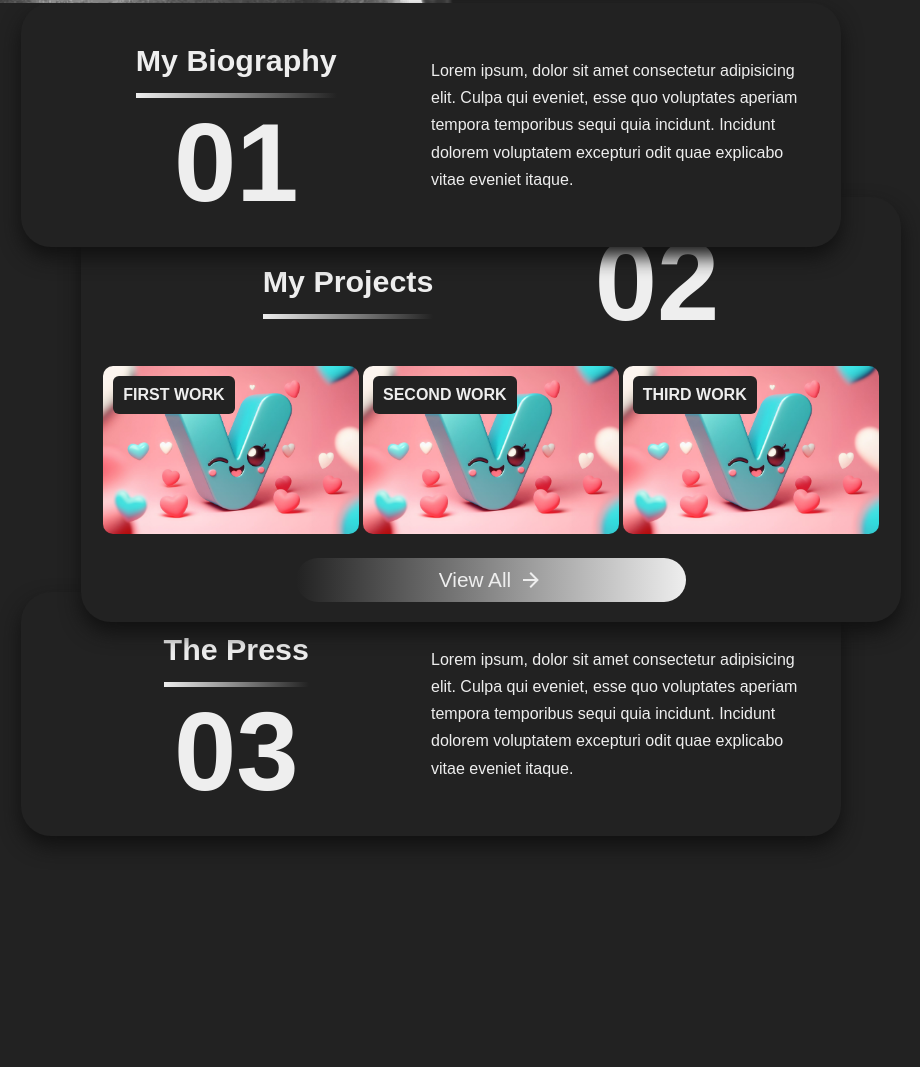
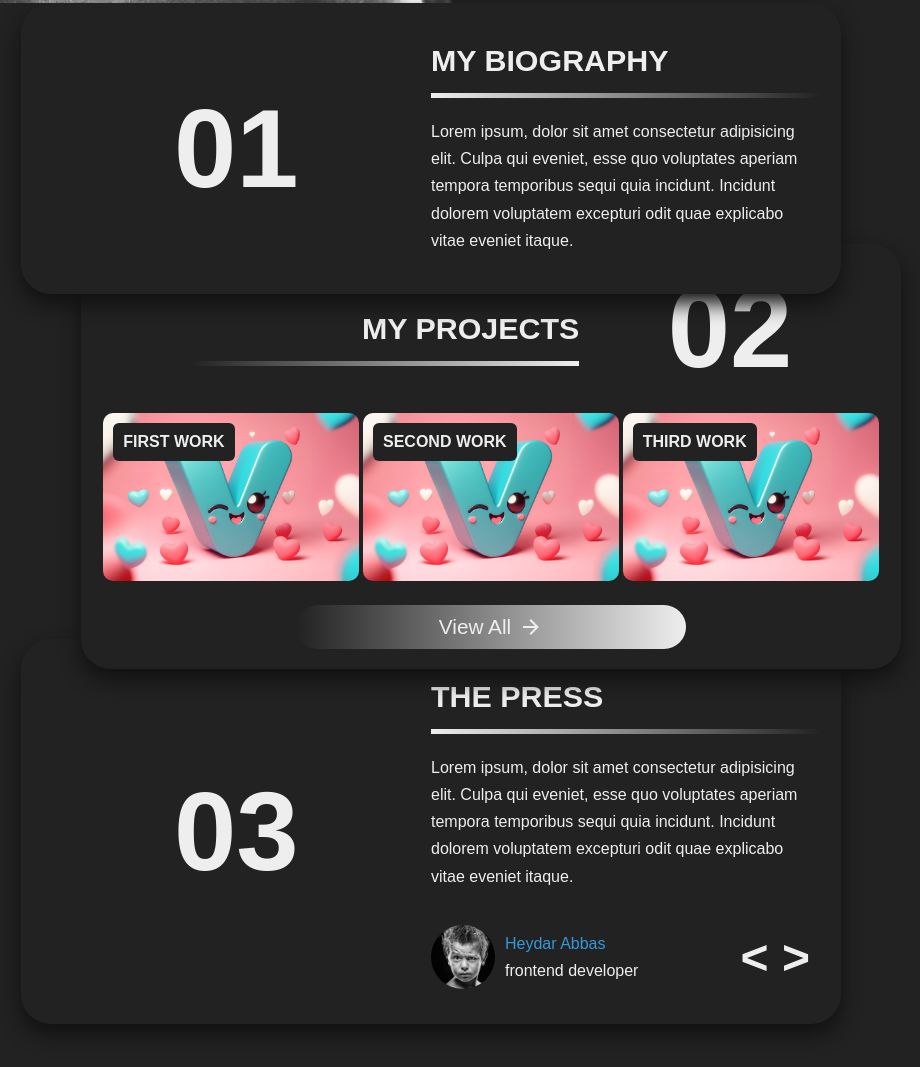
Before and after one commit to heydar-abbas/portfolio, a plain HTML site: page index.html in a window 1280 px wide. Shown: the part 797-1864 px from the top of the page, without its empty margins (179-1099 px from the left). Before the commit the page ends 1733 px from the top, so only its background shows below. Drawn offline with Linux system fonts and the light colour scheme.

Commit message:
Implement the press section

```diff
--- a/index.html
+++ b/index.html
@@ -22,10 +22,10 @@
       <!-- Biography -->
       <div class="bio-card">
         <div class="card-title">
-          <h3>My Biography</h3>
-          <h2>01</h2>
+          <h3>01</h3>
         </div>
         <div class="card-content">
+          <h2>My Biography</h2>
           <p>
             Lorem ipsum, dolor sit amet consectetur adipisicing elit. Culpa qui
             eveniet, esse quo voluptates aperiam tempora temporibus sequi quia
@@ -83,16 +83,26 @@
       <!-- The Press -->
       <div class="press-card">
         <div class="card-title">
-          <h3>The Press</h3>
-          <h2>03</h2>
+          <h3>03</h3>
         </div>
         <div class="card-content">
+          <h2>The Press</h2>
           <p>
             Lorem ipsum, dolor sit amet consectetur adipisicing elit. Culpa qui
             eveniet, esse quo voluptates aperiam tempora temporibus sequi quia
             incidunt. Incidunt dolorem voluptatem excepturi odit quae explicabo
             vitae eveniet itaque.
           </p>
+          <div class="comment">
+            <div class="thumbnail">
+              <img src="./assets/images/hero.webp" alt="thumbnail" />
+              <p>
+                <span>Heydar Abbas</span>
+                <span>frontend developer</span>
+              </p>
+            </div>
+            <div class="chevron">&lt; &gt;</div>
+          </div>
         </div>
       </div>
     </div>
--- a/sass/helpers/_variables.scss
+++ b/sass/helpers/_variables.scss
@@ -1,6 +1,7 @@
 $main_color: #222;
 $alt_color: #eee;
 $shadow_color: #111;
+$blue_color: #3498db;
 
 %card {
   background-color: $main_color;
--- a/sass/home/_bio.scss
+++ b/sass/home/_bio.scss
@@ -8,11 +8,12 @@
   width: 100%;
 
   .card-title {
-    @include flexDirection(row);
-    justify-content: space-between;
-    width: 100%;
+    display: none;
+  }
 
-    h3 {
+  .card-content {
+    h2 {
+      text-transform: uppercase;
       padding: 20px 0;
       font-size: 1.9rem;
       position: relative;
@@ -32,12 +33,6 @@
       }
     }
 
-    h2 {
-      font-size: 5rem;
-    }
-  }
-
-  .card-content {
     p {
       line-height: 1.7rem;
       padding: 20px 0;
@@ -53,29 +48,38 @@
     border-radius: 30px;
 
     .card-title {
-      @include flexDirection(column);
-      width: 50%;
-
-      h2 {
-        font-size: 7rem;
-      }
+      display: none;
     }
 
     .card-content {
-      width: 50%;
+      width: 100%;
     }
   }
 }
 
 @media (min-width: 768px) {
   .content {
-
     .bio-card {
       margin-bottom: 0;
       width: 80%;
       transform: translate(-30px);
       position: relative;
-      z-index: 2;
+      z-index: 3;
+
+      .card-title {
+        @include flexDirection(row);
+        justify-content: center;
+        width: 50%;
+
+        h3 {
+          font-size: 7rem;
+        }
+      }
+
+      .card-content {
+        width: 50%;
+      }
+
     }
   }
 }
--- a/sass/home/_press.scss
+++ b/sass/home/_press.scss
@@ -8,11 +8,21 @@
   width: 100%;
 
   .card-title {
-    @include flexDirection(row);
-    justify-content: space-between;
+    // @include flexDirection(row);
+    // justify-content: space-between;
+    // width: 100%;
+    display: none;
+
+    // h3 {
+    //   font-size: 5re m;
+    // }
+  }
+
+  .card-content {
     width: 100%;
 
-    h3 {
+    h2 {
+      text-transform: uppercase;
       padding: 20px 0;
       font-size: 1.9rem;
       position: relative;
@@ -24,23 +34,47 @@
         left: 0;
         width: 100%;
         height: 5px;
-        background: linear-gradient(
-          90deg,
-          $alt_color,
-          $main_color
-        );
+        background: linear-gradient(90deg, $alt_color, $main_color);
       }
     }
 
-    h2 {
-      font-size: 5rem;
-    }
-  }
-
-  .card-content {
     p {
       line-height: 1.7rem;
       padding: 20px 0;
+    }
+
+    .comment {
+      @include flexDirection(row);
+      justify-content: space-between;
+
+      .thumbnail {
+        @include flexDirection(row);
+
+        p {
+          @include flexDirection(column);
+          align-items: start;
+          margin-left: 10px;
+
+          span:first-child {
+            color: $blue_color;
+          }
+        }
+
+        img {
+          width: 4rem;
+          height: 4rem;
+          border-radius: 50%;
+          object-fit: cover;
+        }
+      }
+
+      .chevron {
+        font-size: 3rem;
+        width: 5rem;
+        height: 4rem;
+        line-height: 65px;
+        font-weight: bold;
+      }
     }
   }
 }
@@ -53,28 +87,39 @@
     border-radius: 30px;
 
     .card-title {
-      @include flexDirection(column);
-      width: 50%;
+      // @include flexDirection(column);
+      // width: 50%;
+      display: none;
 
-      h2 {
-        font-size: 7rem;
-      }
+      // h2 {
+      //   font-size: 7rem;
+      // }
     }
 
     .card-content {
-      width: 50%;
+      width: 100%;
     }
   }
 }
 
 @media (min-width: 768px) {
   .content {
-
     .press-card {
       width: 80%;
       transform: translate(-30px, -80px);
-      position: relative;
-      z-index: -100;
+
+      .card-title {
+        @include flexDirection(column);
+        width: 50%;
+
+        h3 {
+          font-size: 7rem;
+        }
+      }
+
+      .card-content {
+        width: 50%;
+      }
     }
   }
 }
--- a/sass/home/_works.scss
+++ b/sass/home/_works.scss
@@ -14,10 +14,11 @@
     margin-bottom: 20px;
 
     h2 {
-      text-transform: capitalize;
+      text-transform: uppercase;
       padding: 20px 0;
       font-size: 1.9rem;
       position: relative;
+      width: 100%;
 
       &::after {
         content: "";
@@ -26,12 +27,12 @@
         left: 0;
         width: 100%;
         height: 5px;
-        background: linear-gradient(90deg, $alt_color, $main_color);
+        background: linear-gradient(90deg, $main_color, $alt_color);
       }
     }
 
     h3 {
-      font-size: 5rem;
+      display: none;
     }
   }
 
@@ -126,9 +127,20 @@
       margin-bottom: 0;
       width: 80%;
       transform: translate(30px, -50px);
+      position: relative;
+      z-index: 2;
 
       .card-title {
         justify-content: space-evenly;
+
+        h2 {
+          width: 50%;
+          text-align: end;
+        }
+
+        h3 {
+          display: block;
+        }
       }
 
       .card-content {
```
Also changed, not shown: sass/main.css, 1 other file.
